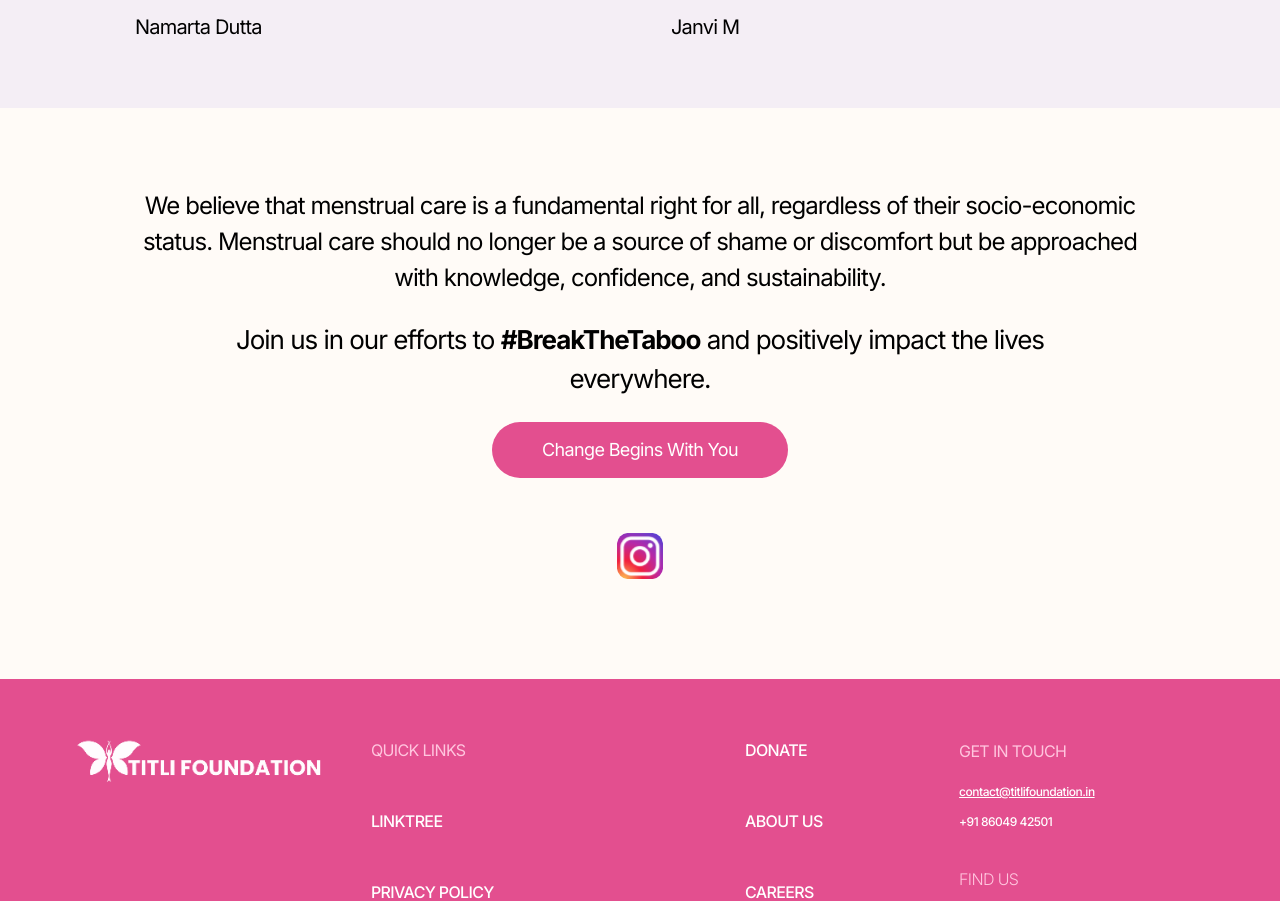
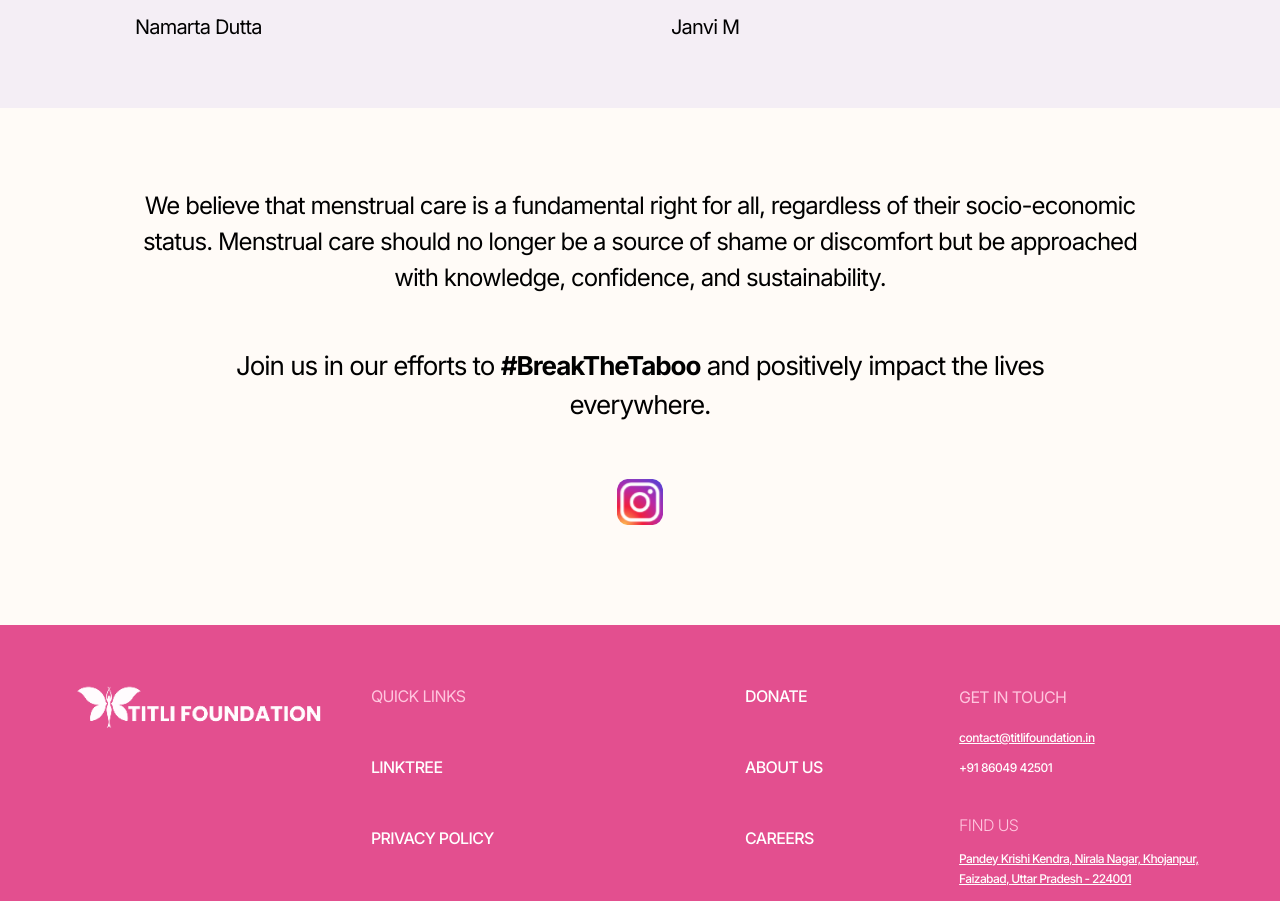
Before and after one commit to kunalbawliya/copy-titli-website, a Next.js app: page / in a window 1280 px wide. Shown: the part 5016-5917 px from the top of the page. Built offline with nearby package versions, Linux system fonts and the light colour scheme; a web font is replaced by a local one.

Commit message:
Page Final

```diff
--- a/pages/index.js
+++ b/pages/index.js
@@ -50,7 +50,19 @@ export default function Home({ allPostsData }) {
       <BlogCarousel blogs={allPostsData} />
 
       {/* 🌸 Break The Taboo Section */}
-      <BTT />
+      <section className="text-center px-4 md:px-8 mt-20 flex flex-col items-center">
+        <h3 className="font-inter text-[24px] max-w-[1024px] ">
+          We believe that menstrual care is a fundamental right for all,
+          regardless of their socio-economic status. Menstrual care should no
+          longer be a source of shame or discomfort but be approached with
+          knowledge, confidence, and sustainability.{" "}
+        </h3>
+        <h2 className="text-[18px] md:text-[22px] lg:text-[26px] max-w-4xl mx-auto text-black mt-[50px]">
+          Join us in our efforts to{" "}
+          <span className="text-pink-600 font-bold">#BreakTheTaboo</span> and
+          positively impact the lives everywhere.
+        </h2>
+      </section>
 
       {/* 📸 Instagram Hover Section */}
       <Insta />
```
